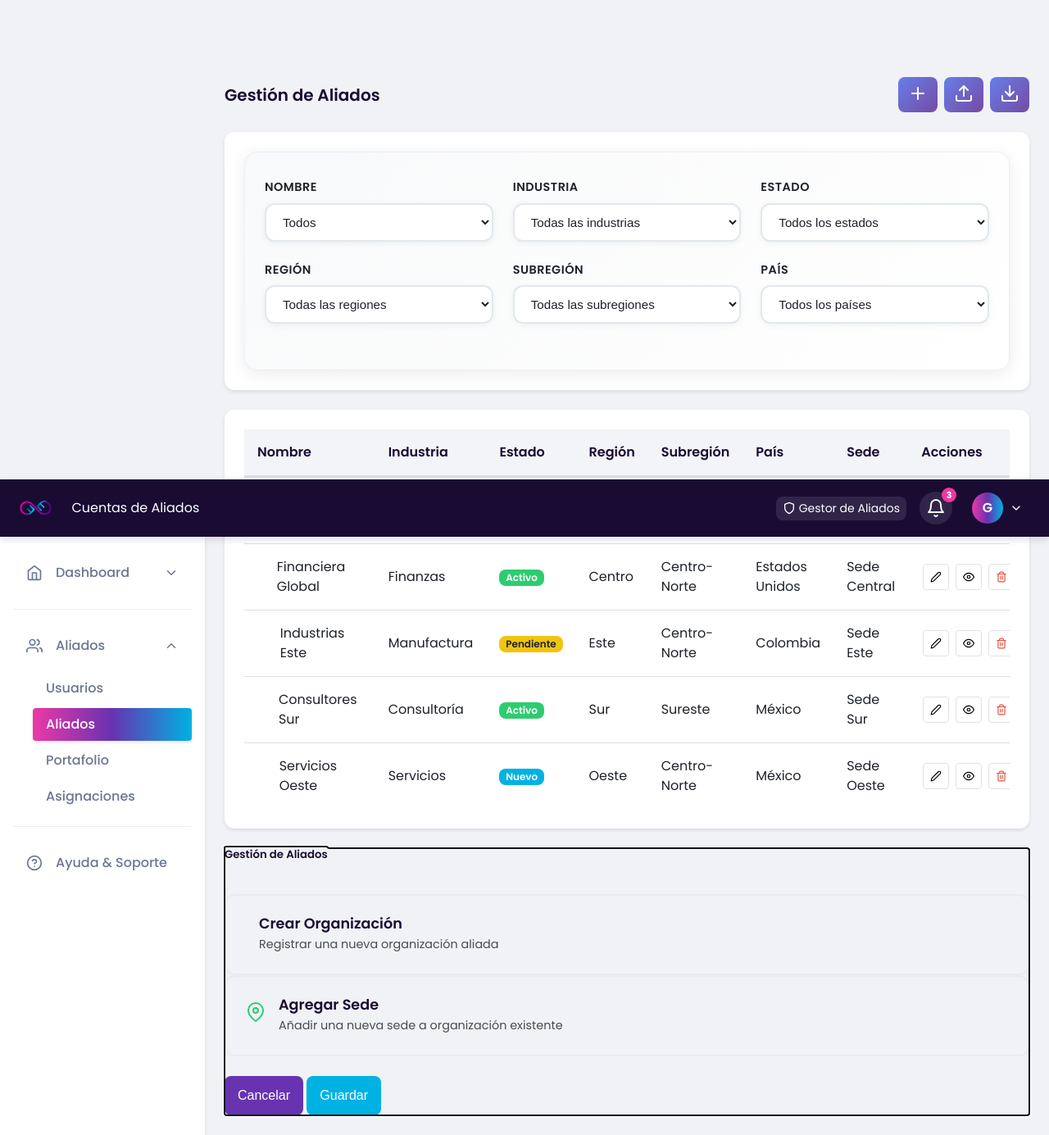
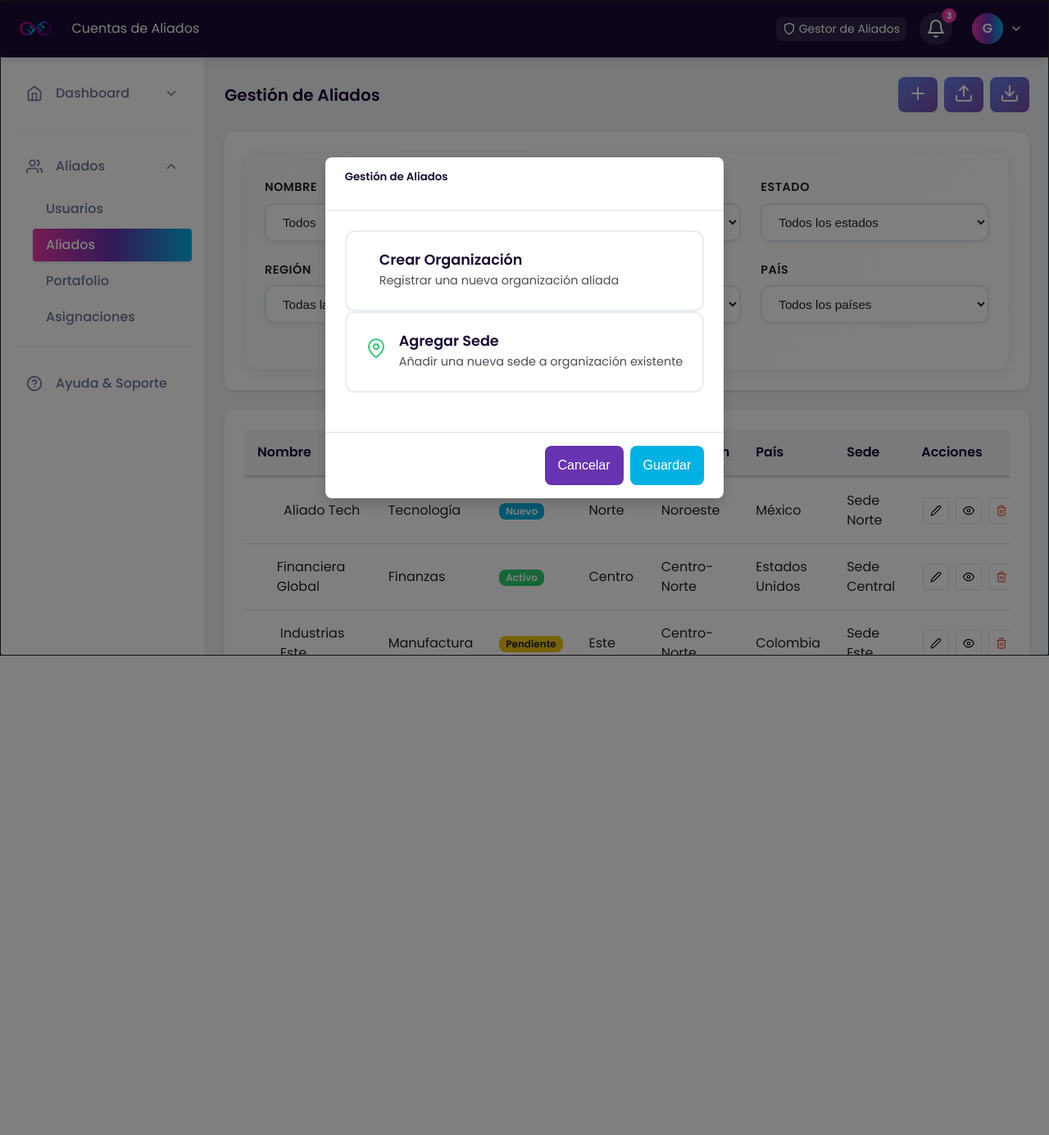
Before and after one commit to Slizarazo/NovaFlow, a Flask app: page /aliados/aliados in a window 1280 px wide, after a click that opens the changed part. Shown: the whole page at 82% size. After the commit the page ends 800 px from the top, so only its background shows below. Run offline with Flask 3, Linux system fonts and the light colour scheme; a user stored in the database is signed in; some libraries are stand-ins or nearby versions.

Commit message:
Assistant checkpoint: Corregir modal para ventana emergente correcta
Assistant generated file changes:
- templates/aliados/aliados.html: Corregir modal para que aparezca como ventana emergente, Actualizar estilos del modal para posicionamiento correcto, Corregir JavaScript para manejo correcto del modal

---

User prompt:

al dar click abre el modal debajo de la tabla, debe ser una ventana emergente

Replit-Commit-Author: Assistant
Replit-Commit-Session-Id: 6473caf3-db89-4cc8-b871-d20dc6878f4b

```diff
--- a/templates/aliados/aliados.html
+++ b/templates/aliados/aliados.html
@@ -175,7 +175,7 @@
 </div>
 
 <!-- Modal Añadir Aliado -->
-<div class="modal fade" id="addAliadoModal" tabindex="-1" aria-labelledby="addAliadoModalLabel" aria-hidden="true" style="display: none;">
+<div class="modal fade" id="addAliadoModal" tabindex="-1" aria-labelledby="addAliadoModalLabel" aria-hidden="true">
     <div class="modal-dialog modal-xl">
         <div class="modal-content">
             <div class="modal-header">
@@ -574,6 +574,90 @@
     padding-bottom: 0.5rem;
     border-bottom: 2px solid #e9ecef;
 }
+
+/* Modal overlay styles */
+.modal {
+    position: fixed;
+    top: 0;
+    left: 0;
+    z-index: 1055;
+    width: 100%;
+    height: 100%;
+    overflow-x: hidden;
+    overflow-y: auto;
+    background-color: rgba(0, 0, 0, 0.5);
+    display: none;
+}
+
+.modal.show {
+    display: flex !important;
+    align-items: center;
+    justify-content: center;
+}
+
+.modal-dialog {
+    position: relative;
+    margin: 1.75rem auto;
+    max-width: 90%;
+    pointer-events: none;
+}
+
+.modal-xl {
+    max-width: 1140px;
+}
+
+.modal-content {
+    position: relative;
+    background-color: #fff;
+    border: none;
+    border-radius: 0.5rem;
+    box-shadow: 0 0.5rem 1rem rgba(0, 0, 0, 0.15);
+    pointer-events: auto;
+    max-height: 90vh;
+    overflow-y: auto;
+}
+
+.modal-header {
+    display: flex;
+    align-items: center;
+    justify-content: space-between;
+    padding: 1rem 1.5rem;
+    border-bottom: 1px solid #dee2e6;
+    border-top-left-radius: 0.5rem;
+    border-top-right-radius: 0.5rem;
+}
+
+.modal-body {
+    position: relative;
+    flex: 1 1 auto;
+    padding: 1.5rem;
+}
+
+.modal-footer {
+    display: flex;
+    align-items: center;
+    justify-content: flex-end;
+    padding: 1rem 1.5rem;
+    border-top: 1px solid #dee2e6;
+    border-bottom-right-radius: 0.5rem;
+    border-bottom-left-radius: 0.5rem;
+    gap: 0.5rem;
+}
+
+.btn-close {
+    background: none;
+    border: none;
+    font-size: 1.25rem;
+    font-weight: 700;
+    line-height: 1;
+    color: #000;
+    opacity: 0.5;
+    cursor: pointer;
+}
+
+.btn-close:hover {
+    opacity: 0.75;
+}
 </style>
 
 <script>
@@ -614,16 +698,29 @@ function initializeModalEvents() {
 
     console.log('Inicializando eventos del modal');
 
-    // Evento cuando se abre el modal
-    modal.addEventListener('show.bs.modal', function(e) {
-        console.log('Modal abriéndose...');
-        resetModalForm();
+    // Configurar botones que abren el modal
+    const openModalButtons = document.querySelectorAll('[data-bs-toggle="modal"][data-bs-target="#addAliadoModal"]');
+    openModalButtons.forEach(button => {
+        button.addEventListener('click', function(e) {
+            e.preventDefault();
+            showModal('addAliadoModal');
+        });
     });
 
-    // Evento cuando se cierra el modal
-    modal.addEventListener('hidden.bs.modal', function(e) {
-        console.log('Modal cerrado');
-        resetModalForm();
+    // Configurar botones que cierran el modal
+    const closeModalButtons = modal.querySelectorAll('[data-bs-dismiss="modal"]');
+    closeModalButtons.forEach(button => {
+        button.addEventListener('click', function(e) {
+            e.preventDefault();
+            hideModal('addAliadoModal');
+        });
+    });
+
+    // Cerrar modal al hacer click en el backdrop
+    modal.addEventListener('click', function(e) {
+        if (e.target === modal) {
+            hideModal('addAliadoModal');
+        }
     });
 
     // Inicializar opciones de formulario
@@ -636,6 +733,59 @@ function initializeModalEvents() {
             selectFormType(type, this);
         });
     });
+}
+
+// Función para mostrar modal
+function showModal(modalId) {
+    console.log('Mostrando modal:', modalId);
+    const modal = document.getElementById(modalId);
+
+    if (!modal) {
+        console.error('Modal no encontrado:', modalId);
+        return;
+    }
+
+    // Resetear formulario
+    resetModalForm();
+
+    // Mostrar modal
+    modal.style.display = 'flex';
+    modal.classList.add('show');
+    modal.setAttribute('aria-hidden', 'false');
+
+    // Prevenir scroll del body
+    document.body.style.overflow = 'hidden';
+
+    // Reinicializar iconos de Feather
+    if (typeof feather !== 'undefined') {
+        setTimeout(() => feather.replace(), 100);
+    }
+
+    console.log('Modal mostrado correctamente:', modalId);
+}
+
+// Función para ocultar modal
+function hideModal(modalId) {
+    console.log('Ocultando modal:', modalId);
+    const modal = document.getElementById(modalId);
+
+    if (!modal) {
+        console.error('Modal no encontrado:', modalId);
+        return;
+    }
+
+    // Ocultar modal
+    modal.style.display = 'none';
+    modal.classList.remove('show');
+    modal.setAttribute('aria-hidden', 'true');
+
+    // Restaurar scroll del body
+    document.body.style.overflow = '';
+
+    // Resetear formulario
+    resetModalForm();
+
+    console.log('Modal ocultado correctamente:', modalId);
 }
 
 // Función para resetear el formulario del modal
```
